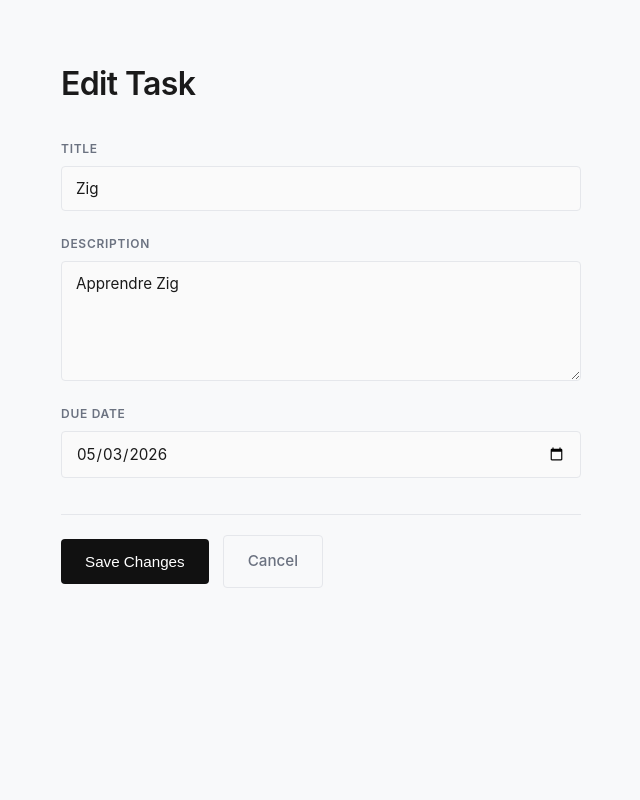
After one commit to Joach27/training, a Flask app: page /edit/1 in a window 1280 px wide. The commit adds this page. Shown: the whole page, without its empty margins (319-959 px from the left). Run offline with Flask 3, Linux system fonts and the light colour scheme.

Commit message:
Edit, toggle_done, delete features implemented

```diff
--- a/app/app.py
+++ b/app/app.py
@@ -44,23 +44,24 @@ def home():
     return render_template("home.html", tasks=tasks)
 
 
-@app.route("/toggle/<int:task_id>")
-def toggle(task_id):
+@app.route("/toggle/<int:task_id>", methods=["POST"])
+def toggle_done(task_id):
     task = Task.query.get_or_404(task_id)
     task.done = not task.done
     db.session.commit()
     return redirect(url_for("home"))
 
 
-@app.route("/delete/<int:task_id>")
-def delete(task_id):
+@app.route("/delete/<int:task_id>", methods=["POST"])
+def delete_task(task_id):
     task = Task.query.get_or_404(task_id)
-    db.session.delete(task)
-    db.session.commit()
+    if task:
+        db.session.delete(task)
+        db.session.commit()
     return redirect(url_for("home"))
 
 @app.route("/edit/<int:task_id>", methods=["GET", "POST"])
-def edit(task_id):
+def update_task(task_id):
     task = Task.query.get_or_404(task_id)
 
     if request.method == "POST":
@@ -76,8 +77,8 @@ def edit(task_id):
         db.session.commit()
         return redirect(url_for("home"))
 
-    return render_template("edit.html", task=task)
-()
+    return render_template("edit_task.html", task=task)
+
 # with app.app_context():
 #     db.create_all()
 
--- /dev/null
+++ b/app/static/edit.css
@@ -0,0 +1,49 @@
+/* edit.css */
+.container {
+    max-width: 600px;
+    margin: 0 auto;
+    padding: 60px 40px;
+    display: flex;
+    flex-direction: column;
+}
+
+.container h1 {
+    font-size: 2rem;
+    font-weight: 600;
+    letter-spacing: -0.02em;
+    margin-bottom: 32px;
+    color: var(--text);
+}
+
+form { display: grid; gap: 24px; }
+
+.actions {
+    display: flex; align-items: center; gap: 14px;
+    margin-top: 12px; padding-top: 20px; border-top: 1px solid var(--border);
+}
+
+form button[type="submit"] {
+    padding: 14px 24px; background: var(--accent); color: #fff;
+    border: none; border-radius: var(--radius); font-size: 0.95rem;
+    font-weight: 500; cursor: pointer; transition: all var(--transition);
+}
+form button[type="submit"]:hover { background: var(--accent-hover); transform: translateY(-1px); }
+form button[type="submit"]:active { transform: translateY(0); }
+
+.btn-secondary {
+    display: inline-flex; align-items: center; justify-content: center;
+    padding: 14px 24px; background: transparent; color: var(--text-muted);
+    border: 1px solid var(--border); border-radius: var(--radius);
+    font-size: 0.95rem; font-weight: 500; text-decoration: none;
+    cursor: pointer; transition: all var(--transition);
+}
+.btn-secondary:hover { background: var(--bg); color: var(--text); border-color: #9ca3af; }
+
+textarea { min-height: 120px; }
+
+@media (max-width: 768px) {
+    .container { padding: 40px 24px; }
+    .container h1 { font-size: 1.5rem; margin-bottom: 24px; }
+    .actions { flex-direction: column; gap: 10px; }
+    form button[type="submit"], .btn-secondary { width: 100%; }
+}
--- /dev/null
+++ b/app/templates/edit_task.html
@@ -0,0 +1,54 @@
+<!DOCTYPE html>
+<html lang="en">
+<head>
+	<meta charset="UTF-8" />
+	<meta name="viewport" content="width=device-width, initial-scale=1.0" />
+	<title>Edit Task</title>
+    <link rel="stylesheet" href="{{ url_for('static', filename='styles.css') }}" />
+    <link rel="stylesheet" href="{{ url_for('static', filename='edit.css') }}" />
+</head>
+<body>
+	<div class="container">
+		<h1>Edit Task</h1>
+
+		<form method="post" action="{{ url_for('update_task', task_id=task.id) }}">
+			<div class="field">
+				<label for="title">Title</label>
+				<input
+					type="text"
+					id="title"
+					name="title"
+					value="{{ task.title }}"
+					placeholder="Enter task title"
+					required
+				/>
+			</div>
+
+			<div class="field">
+				<label for="description">Description</label>
+				<textarea
+					id="description"
+					name="description"
+					placeholder="Describe the task"
+				>{{ task.description }}</textarea>
+			</div>
+
+
+			<div class="field">
+				<label for="due_date">Due Date</label>
+				<input
+					type="date"
+					id="due_date"
+					name="due_date"
+					value="{{ task.due_date }}"
+				/>
+			</div>
+
+			<div class="actions">
+				<button type="submit">Save Changes</button>
+				<a class="btn-secondary" href="{{ url_for('home') }}">Cancel</a>
+			</div>
+		</form>
+	</div>
+</body>
+</html>
```
Also changed, not shown: app/static/index.js (added, +33 -0 lines), app/static/styles.css (+89 -0 lines), app/templates/home.html (+26 -2 lines), app/instance/tasks.db.
